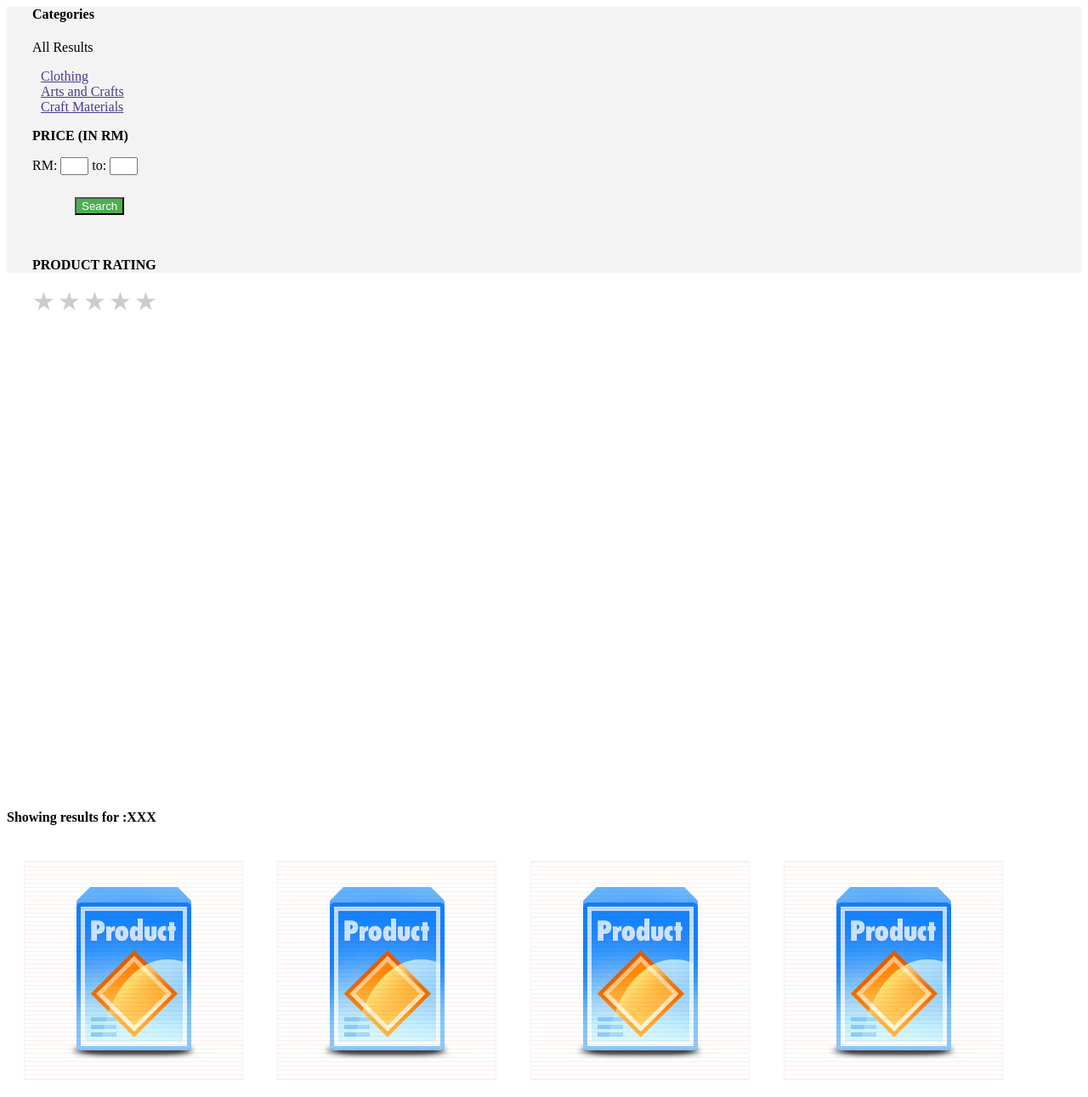
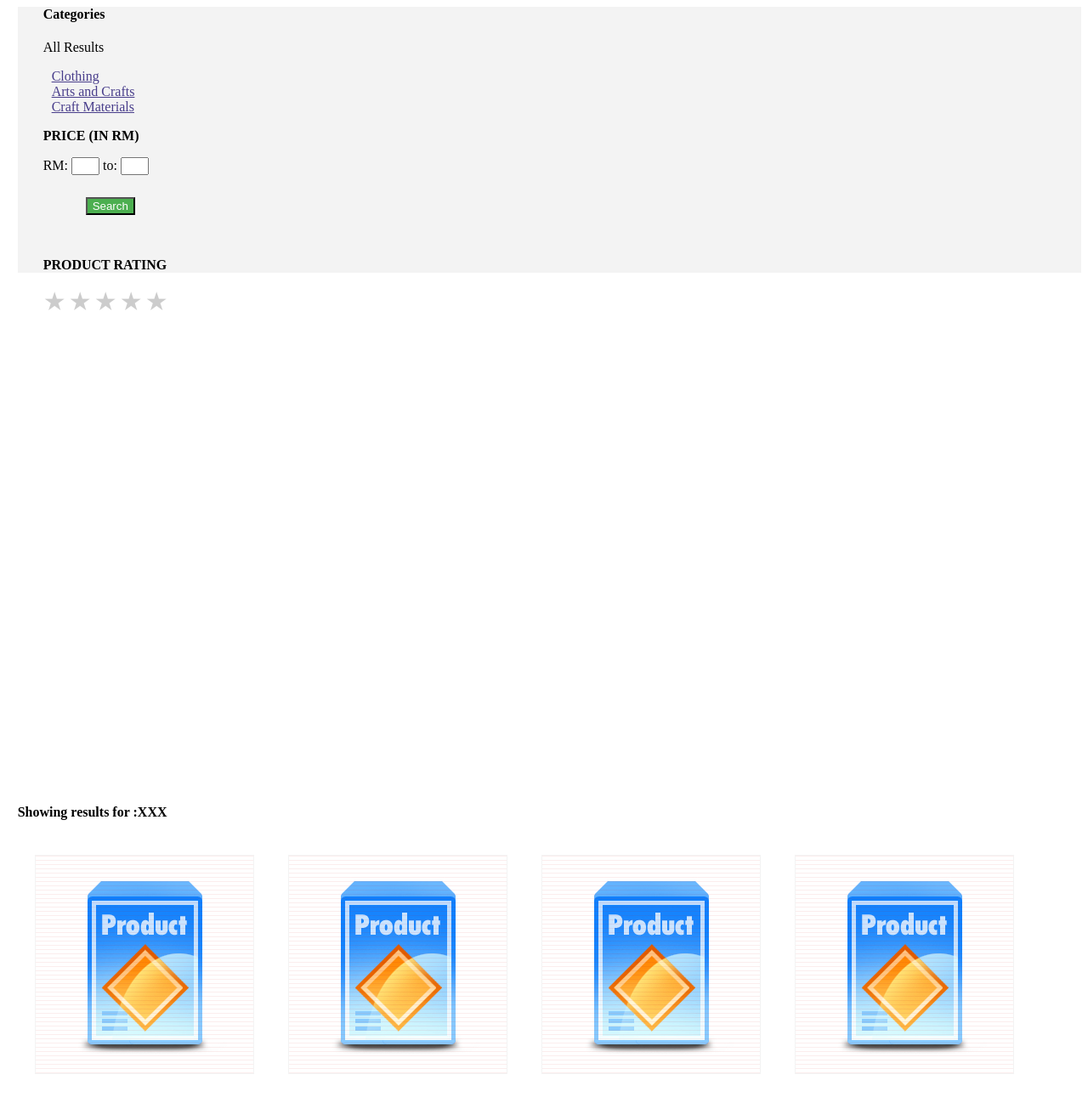
Before and after one commit to dandynood/Deallo, a PHP site: page /template/productlist.html in a window 1280 px wide. Shown: the whole page at 85% size. After the commit the page ends 1263 px from the top, so only its background shows below. Run offline with PHP 8.4, Linux system fonts and the light colour scheme.

Commit message:
Add margin to product list page

```diff
--- a/framework/css/productlist.css
+++ b/framework/css/productlist.css
@@ -192,3 +192,7 @@ transition-delay:.2s;
   background: #4caf50;
   color:white;
 }
+
+.margincontainer{
+	margin-left: 1%;
+}
--- a/template/productlist.html
+++ b/template/productlist.html
@@ -6,7 +6,7 @@
 		</div>
 
          <!--Desktop view -->
-        <div class="container-fluid ">
+        <div class="container-fluid margincontainer">
         <div class="row">
 			<div class="col-md-2 alibaba">
 
```
